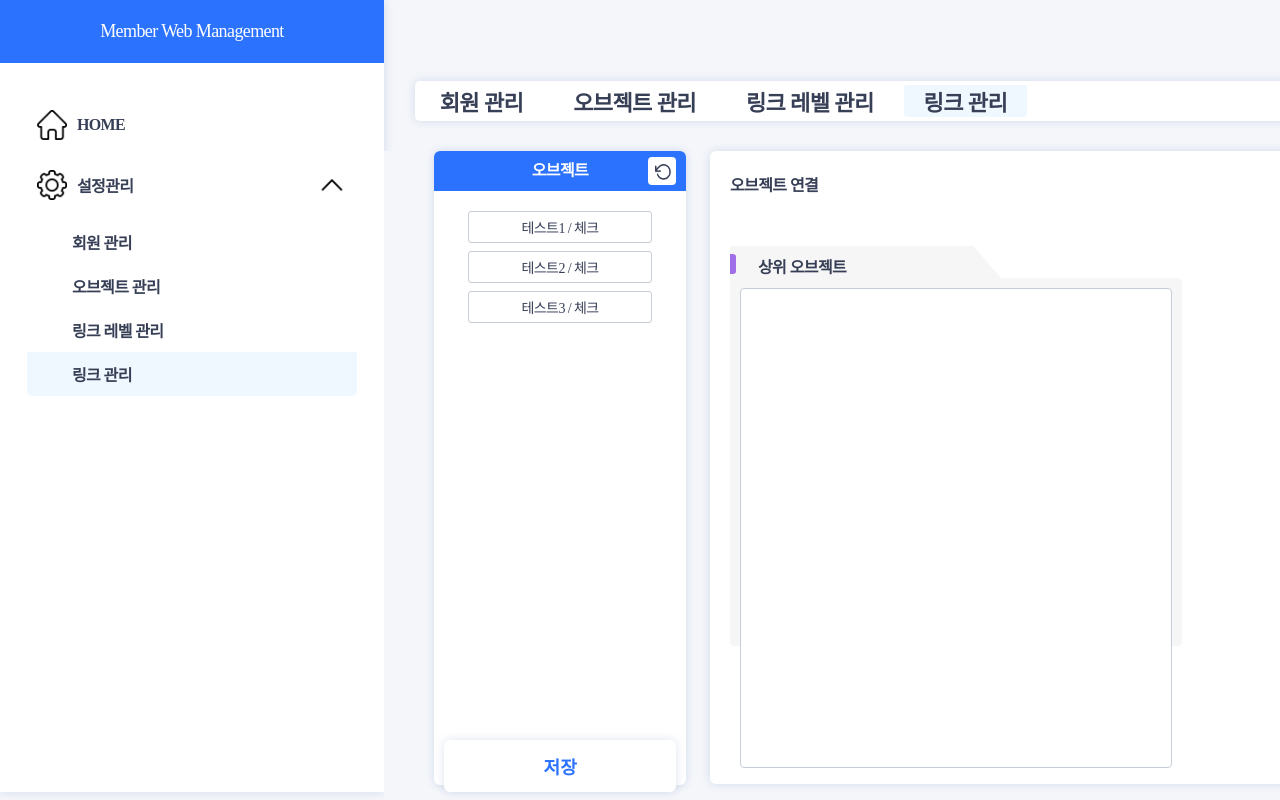
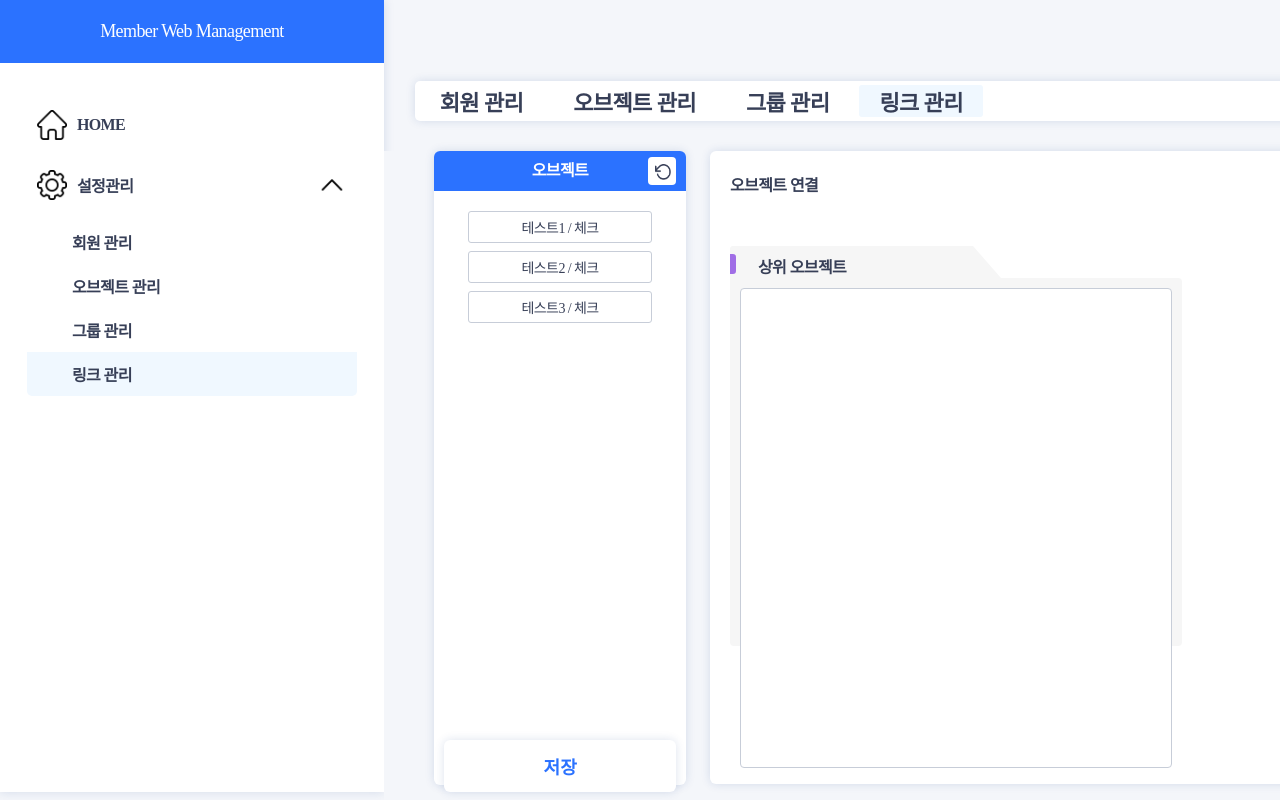
Before and after one commit to EmpChan/MemberManagement, a Django app: page /linkList in a window 1280 px wide; the page is wider, and only the part inside the window is pictured. Run offline with Django 4.2, Linux system fonts and the light colour scheme; a user stored in the database is signed in; some libraries are stand-ins or nearby versions; some web fonts are replaced.

Commit message:
이름변경

```diff
--- a/templates/navVertical.html
+++ b/templates/navVertical.html
@@ -140,7 +140,7 @@
                     <p><strong>오브젝트 관리</strong></p>
                 </div>
                 <div id="link_level_manage" class="settings">
-                    <p><strong>링크 레벨 관리</strong></p>
+                    <p><strong>그룹 관리</strong></p>
                 </div>
                 <div id="link_manage" class="settings">
                     <p><strong>링크 관리</strong></p>
@@ -161,7 +161,7 @@
                 <p><strong>오브젝트 관리</strong></p>
             </div>
             <div id="link_level_manage_t" class="settings_top">
-                <p><strong>링크 레벨 관리</strong></p>
+                <p><strong>그룹 관리</strong></p>
             </div>
             <div id="link_manage_t" class="settings_top">
                 <p><strong>링크 관리</strong></p>
```
